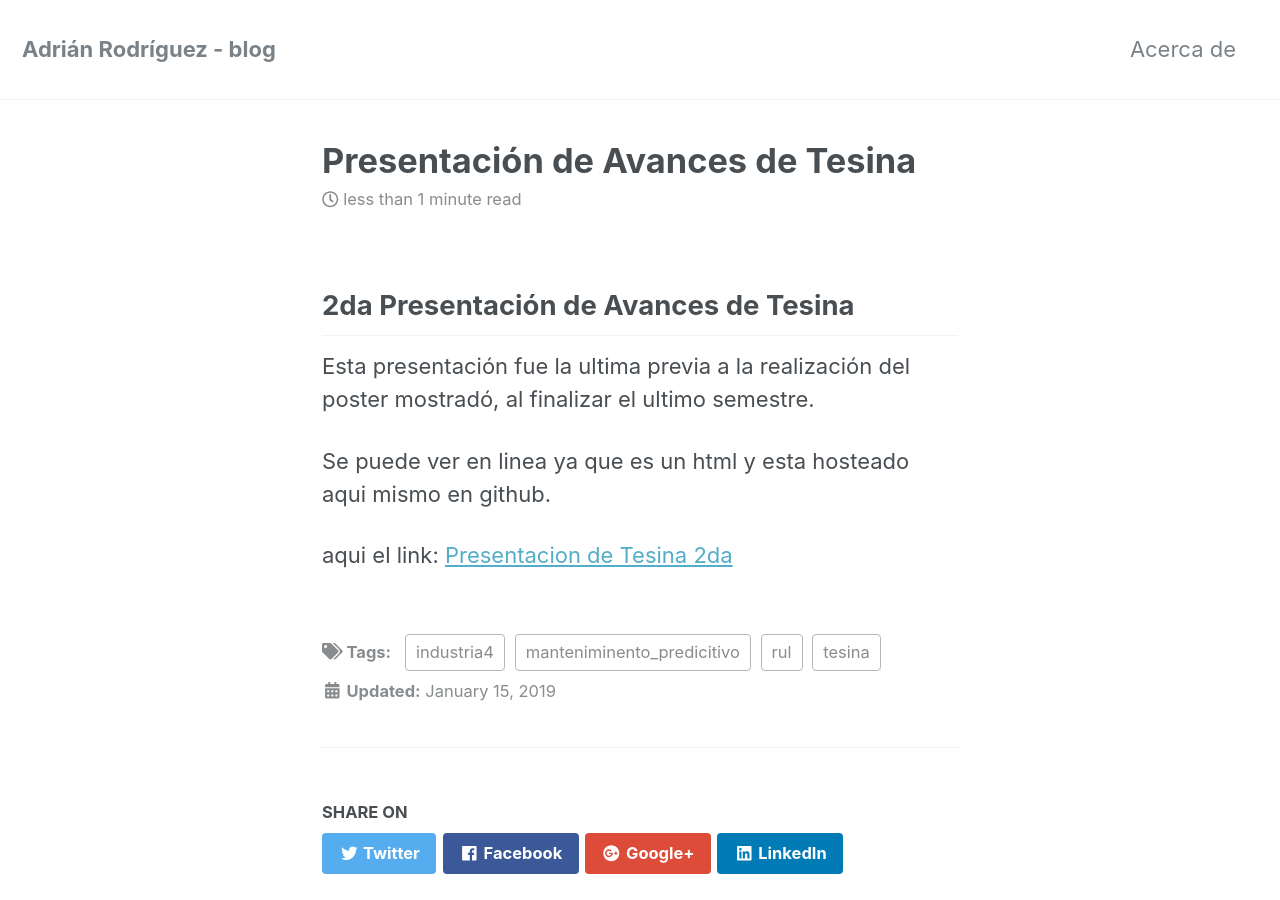
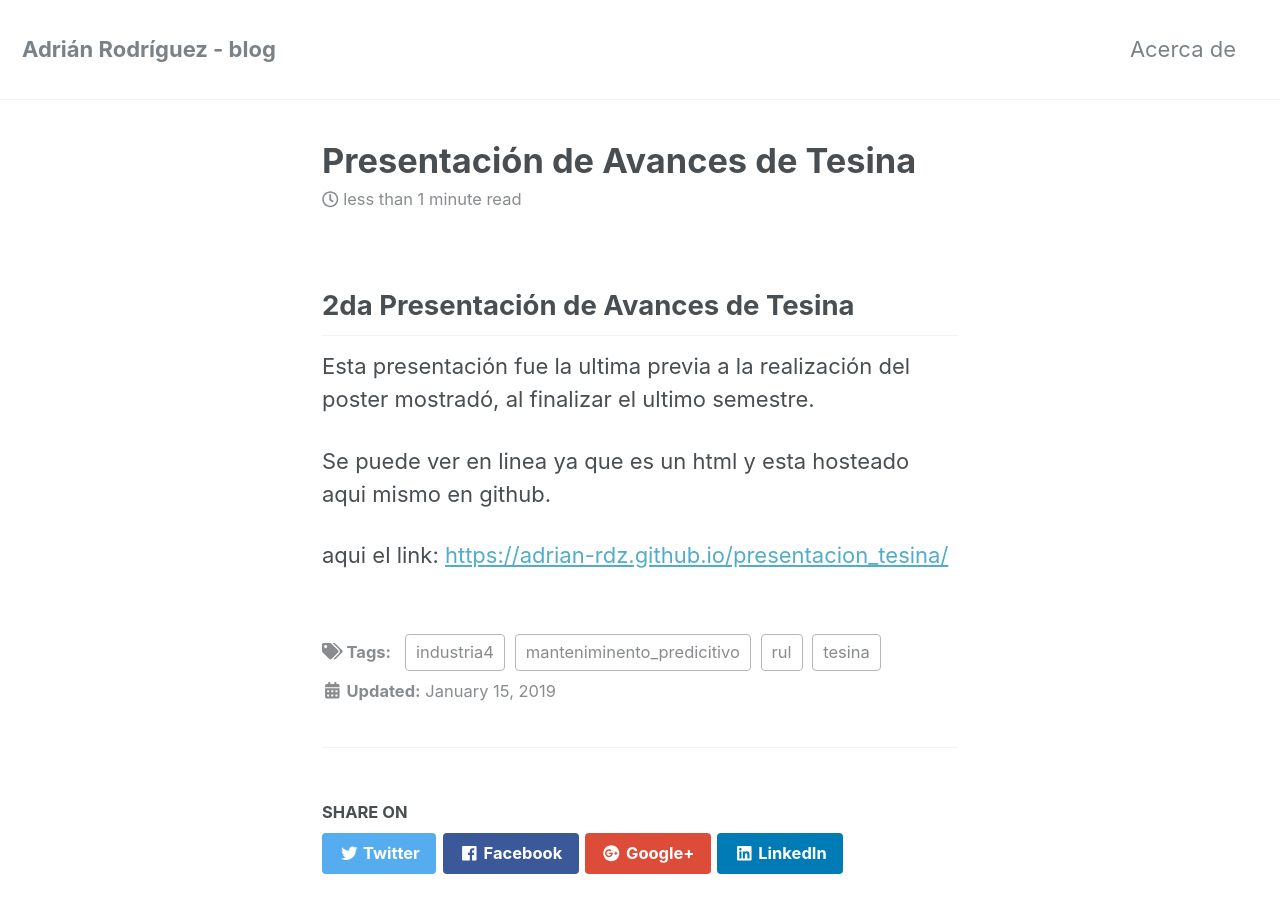
Before and after one commit to adrian-rdz/adrian-rdz.github.io, a Jekyll site: the page built from _posts/2019-05-12-Presentacion_de_avances_tesina.md, in a window 1280 px wide and 900 px high. Built offline with Jekyll 4.4.1, drawn with Linux system fonts in a browser that asks for light colours; nearby versions of some CDN libraries; comment, search, counter and statistics services are not loaded.

Commit message:
Modificacion liga presentacion tesina

```diff
--- a/_posts/2019-05-12-Presentacion_de_avances_tesina.md
+++ b/_posts/2019-05-12-Presentacion_de_avances_tesina.md
@@ -17,4 +17,4 @@ Se puede ver en linea ya que es un html y esta hosteado aqui mismo en github.
 
 
 
-aqui el link: [Presentacion de Tesina 2da ]([https://adrian-rdz.github.io/presentacion_tesina/](https://adrian-rdz.github.io/presentacion_tesina/))
+aqui el link: [https://adrian-rdz.github.io/presentacion_tesina/](https://adrian-rdz.github.io/presentacion_tesina/#1)
```
